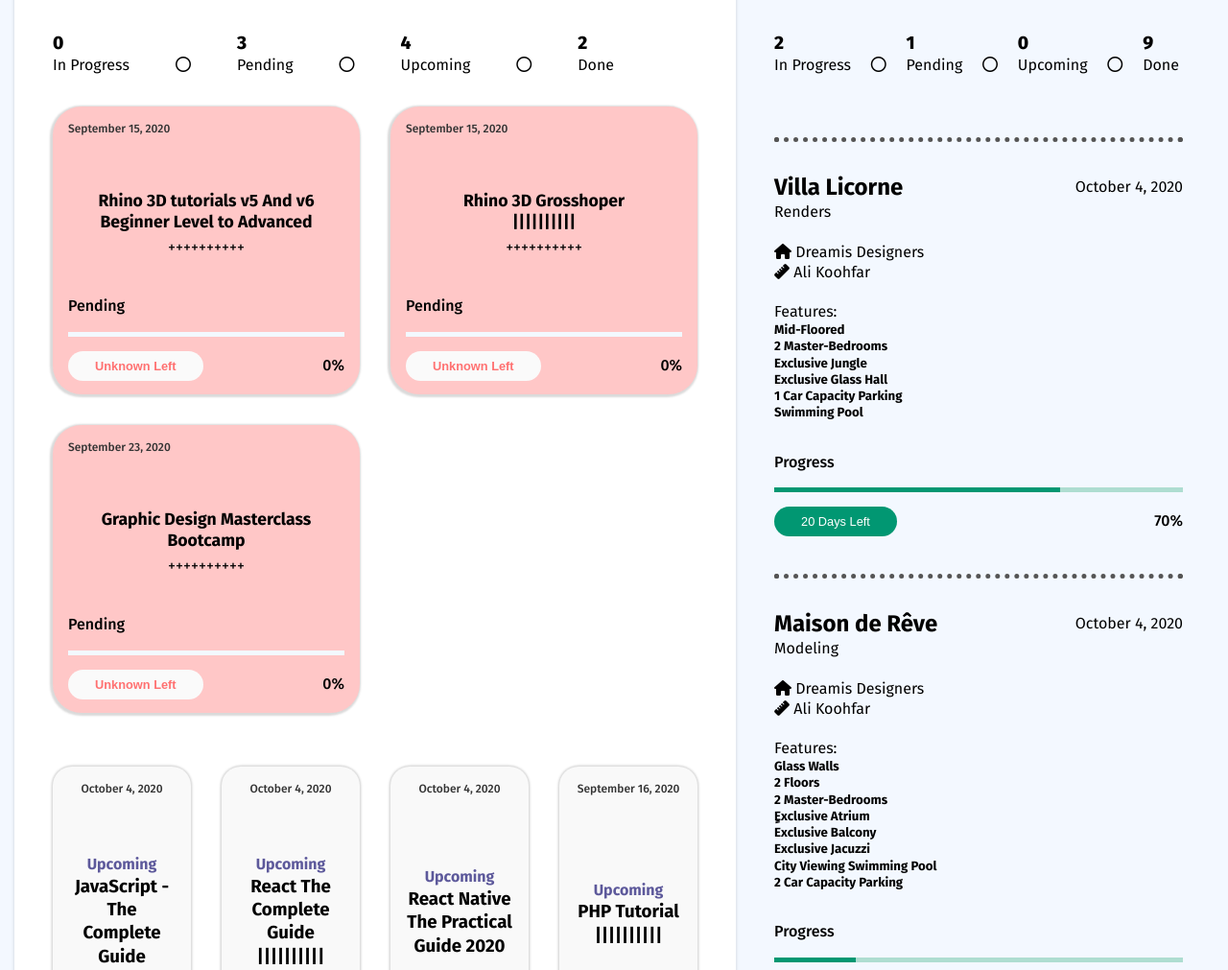
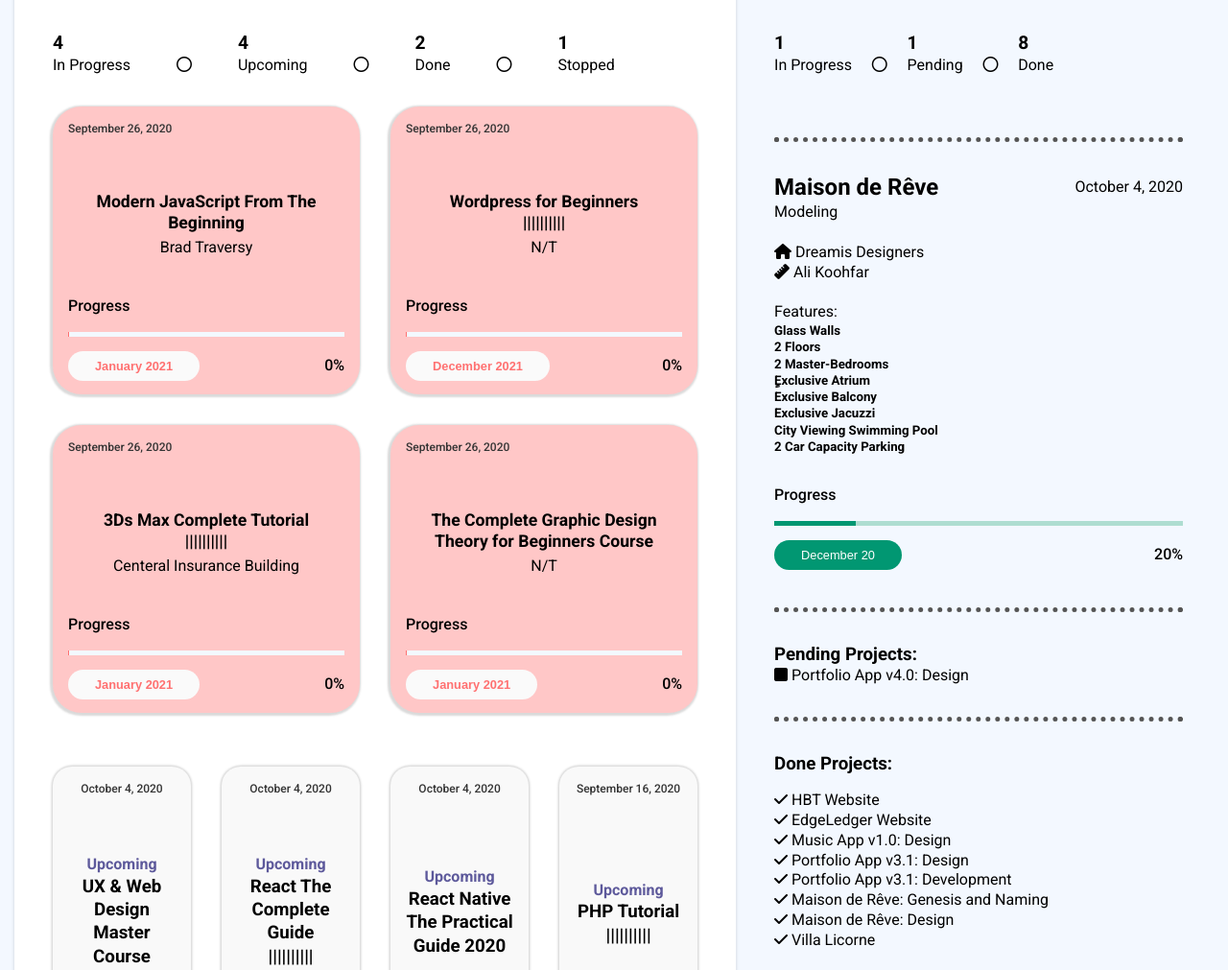
Before and after one commit to thawly/progress, a plain HTML site: page index.html in a window 1280 px wide. Shown: the part 255-1266 px from the top of the page at 96% size. Drawn offline with Linux system fonts and the light colour scheme.

Commit message:
updated commit

```diff
--- a/index.html
+++ b/index.html
@@ -33,130 +33,100 @@
                 <!-- Details Bar -->
                 <ul>
                     <li>
-                        <h3>0</h3>
+                        <h3 class="active-count">0</h3>
                         <p>In Progress<i class="far fa-circle"></i></p>
                     </li>
                     <li>
-                        <h3>3</h3>
-                        <p>Pending<i class="far fa-circle"></i></p>
-                    </li>
-                    <li>
-                        <h3>4</h3>
+                        <h3 class="upcoming-count">3</h3>
                         <p>Upcoming<i class="far fa-circle"></i></p>
                     </li>
                     <li>
-                        <h3>2</h3>
-                        <p>Done</p>
+                        <h3 class="done-count">4</h3>
+                        <p>Done<i class="far fa-circle"></i></p>
+                    </li>
+                    <li>
+                        <h3 class="stopped-count">2</h3>
+                        <p>Stopped</p>
                     </li>
                 </ul>
                 <!-- Active Courses | Pending Courses -->
                 <div id="active-courses" class="py-2">
-                    <!-- <div class="active-course active">
+                    <div class="active-course active">
                         <h5 class="meta">September 26, 2020</h5>
-                        <h3>JavaScript - The Complete Guide (Beginner + Advanced)</h3>
-                        <h4>4 | Comparing Objects & Arrays</h4>
+                        <h3>Modern JavaScript From The Beginning</h3>
+                        <h4>Brad Traversy</h4>
                         <div>
                             <h6>Progress</h6>
                             <div class="progress">
-                                <div class="bar-active" style="width: 5%;"></div>
+                                <div class="bar-active" style="width: 0.1%;"></div>
                             </div>
                         </div>
                         <div class="bottom">
-                            <button class="deadline" id="active">3 Months Left</button>
-                            <p class="status">5%</p>
-                        </div>
-                    </div> -->
-                    <div class="active-course active">
-                        <h5 class="meta">September 15, 2020</h5>
-                        <h3>Rhino 3D tutorials v5 And v6 Beginner Level to Advanced</h3>
-                        <h4>++++++++++</h4>
-                        <div>
-                            <h6>Pending</h6>
-                            <div class="progress">
-                                <div class="bar-active" style="width: 0%;"></div>
-                            </div>
-                        </div>
-                        <div class="bottom">
-                            <button class="deadline" id="active">Unknown Left</button>
+                            <button class="deadline" id="active">January 2021</button>
                             <p class="status">0%</p>
                         </div>
                     </div>
                     <div class="active-course active">
-                        <h5 class="meta">September 15, 2020</h5>
-                        <h3>Rhino 3D Grosshoper<br>||||||||||</h3>
-                        <h4>++++++++++</h4>
+                        <h5 class="meta">September 26, 2020</h5>
+                        <h3>Wordpress for Beginners<br>||||||||||</h3>
+                        <h4>N/T</h4>
                         <div>
-                            <h6>Pending</h6>
+                            <h6>Progress</h6>
                             <div class="progress">
-                                <div class="bar-active" style="width: 0%;"></div>
+                                <div class="bar-active" style="width: 0.1%;"></div>
                             </div>
                         </div>
                         <div class="bottom">
-                            <button class="deadline" id="active">Unknown Left</button>
+                            <button class="deadline" id="active">December 2021</button>
                             <p class="status">0%</p>
                         </div>
                     </div>
                     <div class="active-course active">
-                        <h5 class="meta">September 23, 2020</h5>
-                        <h3>Graphic Design Masterclass Bootcamp</h3>
-                        <h4>++++++++++</h4>
+                        <h5 class="meta">September 26, 2020</h5>
+                        <h3>3Ds Max Complete Tutorial<br>||||||||||</h3>
+                        <h4>Centeral Insurance Building</h4>
                         <div>
-                            <h6>Pending</h6>
+                            <h6>Progress</h6>
                             <div class="progress">
-                                <div class="bar-active" style="width: 0%;"></div>
+                                <div class="bar-active" style="width: 0.1%;"></div>
                             </div>
                         </div>
                         <div class="bottom">
-                            <button class="deadline" id="active">Unknown Left</button>
+                            <button class="deadline" id="active">January 2021</button>
                             <p class="status">0%</p>
                         </div>
                     </div>
-                    <!-- <div class="active-course active">
-                        <h5 class="meta">September 28, 2020</h5>
-                        <h3>React The Complete Guide<br>||||||||||</h3>
-                        <h4>++++++++++</h4>
+                    <div class="active-course active">
+                        <h5 class="meta">September 26, 2020</h5>
+                        <h3>The Complete Graphic Design Theory for Beginners Course</h3>
+                        <h4>N/T</h4>
                         <div>
-                            <h6>Pending</h6>
+                            <h6>Progress</h6>
                             <div class="progress">
-                                <div class="bar-active" style="width: 0%;"></div>
+                                <div class="bar-active" style="width: 0.1%;"></div>
                             </div>
                         </div>
                         <div class="bottom">
-                            <button class="deadline" id="active">Unknown Left</button>
+                            <button class="deadline" id="active">January 2021</button>
                             <p class="status">0%</p>
                         </div>
-                    </div> -->
-                    <!-- <div class="active-course active">
-                        <h5 class="meta">September 29, 2020</h5>
-                        <h3>React Native<br>The Practical Guide 2020</h3>
-                        <h4>++++++++++</h4>
-                        <div>
-                            <h6>Pending</h6>
-                            <div class="progress">
-                                <div class="bar-active" style="width: 0%;"></div>
                     </div>
-                        </div>
-                        <div class="bottom">
-                            <button class="deadline" id="active">Unknown Left</button>
-                            <p class="status">0%</p>
-                        </div>
-                    </div> -->
                 </div>
                 <!-- Upcoming Courses -->
                 <div id="upcoming-courses" class="py-1">
-                    <div class="upcoming-course">
+                    <div class="upcoming-course upcoming">
                         <div class="text">
                             <h5 class="meta">October 4, 2020</h5>
                             <div class="content">
                                 <h4>Upcoming</h4>
-                                <h3>JavaScript - The Complete Guide</h3>
+                                <h3>UX & Web Design Master Course</h3>
                             </div>
                         </div>
                         <div class="start">
                             <button class="btn-upcoming">2021</button>
                         </div>
                     </div>
-                    <div class="upcoming-course">
+                    <div class="upcoming-course upcoming">
                         <div class="text">
                             <h5 class="meta">October 4, 2020</h5>
                             <div class="content">
@@ -168,7 +138,7 @@
                             <button class="btn-upcoming">2021</button>
                         </div>
                     </div>
-                    <div class="upcoming-course">
+                    <div class="upcoming-course upcoming">
                         <div class="text">
                             <h5 class="meta">October 4, 2020</h5>
                             <div class="content">
@@ -180,7 +150,7 @@
                             <button class="btn-upcoming">2021</button>
                         </div>
                     </div>
-                    <div class="upcoming-course">
+                    <div class="upcoming-course upcoming">
                         <div class="text">
                             <h5 class="meta">September 16, 2020</h5>
                             <div class="content">
@@ -195,7 +165,7 @@
                 </div>
                 <!-- Done Courses -->
                 <div id="done-courses" class="py-1">
-                    <div class="done-course">
+                    <div class="done-course done">
                         <h5 class="meta">September 23, 2020</h5>
                         <h6 class="tag">Web Development</h6>
                         <div>
@@ -210,7 +180,7 @@
                             <p class="status">100%</p>
                         </div>
                     </div>
-                    <div class="done-course">
+                    <div class="done-course done">
                         <h5 class="meta">September 28, 2020</h5>
                         <h6 class="tag">Architectural Design</h6>
                         <div>
@@ -228,21 +198,13 @@
                 </div>
                 <!-- Stopped Courses -->
                 <div id="stopped-courses" class="py-1">
-                    <div class="stopped-course">
+                    <div class="stopped-course stopped">
                         <h5 class="meta">September 16, 2020</h5>
                         <div class="important">
                             <h3 class="title">The Complete 2020 Web Development Bootcamp</h3>
                             <h5 class="intructor">"Angela Yu"</h5>
                         </div>
                         <button class="stopped-btn">After JavaScript</button>
-                    </div>
-                    <div class="stopped-course">
-                        <h5 class="meta">September 29, 2020</h5>
-                        <div class="important">
-                            <h3 class="title">3Ds Max Complete Tutorial<br>||||||||||</h3>
-                            <h5 class="intructor">"Mr. Bandari"</h5>
-                        </div>
-                        <button class="stopped-btn">DVD-R Problem</button>
                     </div>
                 </div>
             </div>
@@ -254,26 +216,22 @@
                     </div>
                     <ul class="details">
                         <li>
-                            <h3>2</h3>
+                            <h3 class="activep-count">2</h3>
                             <p>In Progress<i class="far fa-circle"></i></p>
                         </li>
                         <li>
-                            <h3>1</h3>
+                            <h3 class="upcomingp-count">1</h3>
                             <p>Pending<i class="far fa-circle"></i></p>
                         </li>
                         <li>
-                            <h3>0</h3>
-                            <p>Upcoming<i class="far fa-circle"></i></p>
-                        </li>
-                        <li>
-                            <h3>9</h3>
+                            <h3 class="donep-count">0</h3>
                             <p>Done</p>
                         </li>
                     </ul>
                     <hr class="rule">
                     <div class="projects">
                         <!-- Active Projects -->
-                        <div class="active-project">
+                        <!-- <div class="active-project">
                             <div class="top">
                                 <h2>Villa Licorne</h2>
                                 <h4>October 4, 2020</h4>
@@ -297,18 +255,15 @@
                             <div>
                                 <h6>Progress</h6>
                                 <div class="progress-green">
-                                    <div class="bar-success" style="width: 70%;"></div>
+                                    <div class="bar-success" style="width: 75%;"></div>
                                 </div>
                             </div>
                             <div class="bottom">
-                                <button class="deadline">20 Days Left</button>
-                                <p class="status">70%</p>
+                                <button class="deadline">October 31</button>
+                                <p class="status">75%</p>
                             </div>
-                        </div>
-                        <hr class="rule">
-                        <div class="projects">
-                            <!-- Active Projects -->
-                            <div class="active-project">
+                        </div> -->
+                        <div class="active-project activep">
                             <div class="top">
                                 <h2>Maison de Rêve</h2>
                                 <h4>October 4, 2020</h4>
@@ -338,7 +293,7 @@
                                 </div>
                             </div>
                             <div class="bottom">
-                                    <button class="deadline">40 Days Left</button>
+                                <button class="deadline">December 20</button>
                                 <p class="status">20%</p>
                             </div>
                         </div>
@@ -347,7 +302,7 @@
                         <div class="pending-projects">
                             <h3 class="title">Pending Projects:</h3>
                             <ul>
-                                    <li><i class="fas fa-square"></i> Portfolio App v4.0: Design</li>
+                                <li><i class="fas fa-square upcomingp"></i> Portfolio App v4.0: Design</li>
                             </ul>
                         </div>
                         <hr class="rule">
@@ -355,16 +310,14 @@
                         <div class="done-projects">
                             <h3 class="title">Done Projects:</h3>
                             <ul>
-                                    <li><i class="fas fa-check"></i> HBT Website</li>
-                                    <li><i class="fas fa-check"></i> EdgeLedger Website</li>
-                                    <li><i class="fas fa-check"></i> Music App v1.0: Design</li>
-                                    <li><i class="fas fa-check"></i> Portfolio App v3.1: Design</li>
-                                    <li><i class="fas fa-check"></i> Portfolio App v3.1: Development</li>
-                                    <li><i class="fas fa-check"></i> Villa Licorne: Genesis</li>
-                                    <li><i class="fas fa-check"></i> Villa Licorne: Design</li>
-                                    <li><i class="fas fa-check"></i> Villa Licorne: Modeling</li>
-                                    <li><i class="fas fa-check"></i> Maison de Rêve: Genesis and Naming</li>
-                                    <li><i class="fas fa-check"></i> Maison de Rêve: Design</li>
+                                <li><i class="fas fa-check donep"></i> HBT Website</li>
+                                <li><i class="fas fa-check donep"></i> EdgeLedger Website</li>
+                                <li><i class="fas fa-check donep"></i> Music App v1.0: Design</li>
+                                <li><i class="fas fa-check donep"></i> Portfolio App v3.1: Design</li>
+                                <li><i class="fas fa-check donep"></i> Portfolio App v3.1: Development</li>
+                                <li><i class="fas fa-check donep"></i> Maison de Rêve: Genesis and Naming</li>
+                                <li><i class="fas fa-check donep"></i> Maison de Rêve: Design</li>
+                                <li><i class="fas fa-check donep"></i> Villa Licorne</li>
                             </ul>
                         </div>
                     </div>
@@ -372,6 +325,7 @@
             </div>
         </div>
     </div>
+    <script src="script/app.js"></script>
 </body>
 
 </html>
--- /dev/null
+++ b/script/app.js
@@ -0,0 +1,20 @@
+// Functions
+function courseDetails(classes) {
+    classes.forEach(function (el) {
+        const classes = document.querySelectorAll(`.${el}`);
+        const classesLength = classes.length;
+        const count = document.querySelector(`.${el}-count`);
+        count.textContent = classesLength;
+    });
+}
+courseDetails(['active', 'upcoming', 'done', 'stopped'])
+
+function projectDetails(classes) {
+    classes.forEach(function (el) {
+        const classes = document.querySelectorAll(`.${el}`);
+        const classesLength = classes.length;
+        const count = document.querySelector(`.${el}-count`);
+        count.textContent = classesLength;
+    });
+}
+projectDetails(['activep', 'upcomingp', 'donep'])
--- a/scss/_header.scss
+++ b/scss/_header.scss
@@ -8,7 +8,7 @@
             grid-template-columns: 3fr 1fr;
 
             h1 {
-                font-family: 'Josefin Sans', sans-serif;
+                font-family: 'Roboto', sans-serif;
                 font-weight: 700;
             }
 
--- a/scss/main.scss
+++ b/scss/main.scss
@@ -1,6 +1,5 @@
 // Fonts
-@import url('https://fonts.googleapis.com/css2?family=Josefin+Sans:wght@400;500;600;700&display=swap');
-@import url('https://fonts.googleapis.com/css2?family=Fira+Sans:wght@100;200;300;400;500;600;700;800;900&display=swap');
+@import url('https://fonts.googleapis.com/css2?family=Roboto:wght@100;300;400;500;700&display=swap');
 
 // Variables
 @import 'variables';
@@ -25,7 +24,7 @@
 
 body {
     background: $primary-color;
-    font-family: 'Fira Sans', sans-serif;
+    font-family: 'Roboto', sans-serif;
     line-height: 1.3;
 }
 
```
Also changed, not shown: css/main.css, 1 other file. Lines whose indentation alone changed are shown as unchanged.
